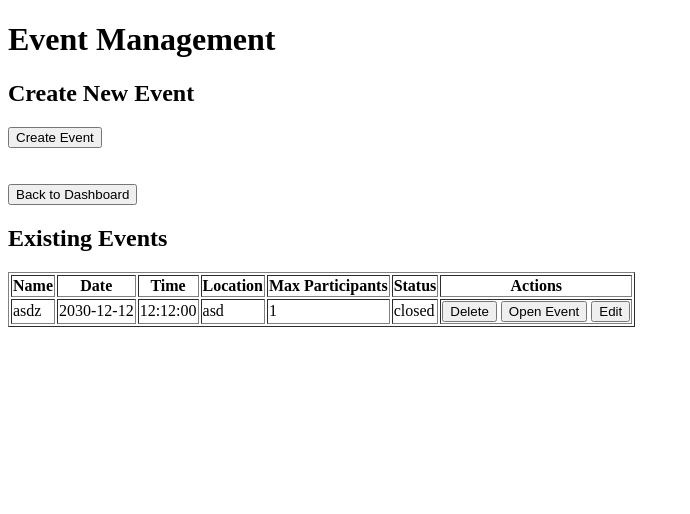
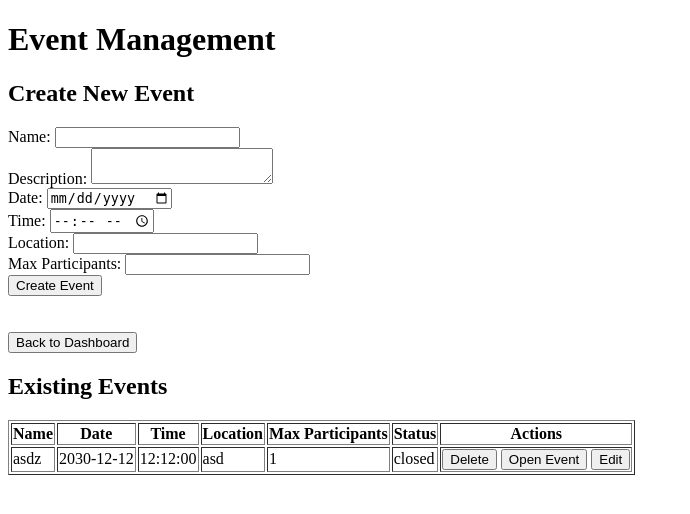
Before and after one commit to itzreiii/midExam-lecWebProg, a PHP site: page /admin/event-management.php in a window 1280 px wide. Shown: the top 514 px of the page, without its empty margins (0-690 px from the left). Run offline with PHP 8.4, Linux system fonts and the light colour scheme; a user stored in the database is signed in; data comes from the database, SQL or seed files in the repository.

Commit message:
Update event-management.php

```diff
--- a/lec/admin/event-management.php
+++ b/lec/admin/event-management.php
@@ -21,12 +21,12 @@ if ($_SERVER['REQUEST_METHOD'] == 'POST') {
                          VALUES (:name, :description, :date, :time, :location, :max_participants)";
                 $stmt = $db->prepare($query);
                 $stmt->execute([
-                    ':name' => $_POST['name'],
-                    ':description' => $_POST['description'],
-                    ':date' => $_POST['date'],
-                    ':time' => $_POST['time'],
-                    ':location' => $_POST['location'],
-                    ':max_participants' => $_POST['max_participants']
+                    ':name' => $_POST['name'] ?? '',
+                    ':description' => $_POST['description'] ?? '',
+                    ':date' => $_POST['date'] ?? '',
+                    ':time' => $_POST['time'] ?? '',
+                    ':location' => $_POST['location'] ?? '',
+                    ':max_participants' => $_POST['max_participants'] ?? 0
                 ]);
                 break;
 
@@ -41,29 +41,37 @@ if ($_SERVER['REQUEST_METHOD'] == 'POST') {
                          WHERE id = :id";
                 $stmt = $db->prepare($query);
                 $stmt->execute([
-                    ':id' => $_POST['event_id'],
-                    ':name' => $_POST['name'],
-                    ':description' => $_POST['description'],
-                    ':date' => $_POST['date'],
-                    ':time' => $_POST['time'],
-                    ':location' => $_POST['location'],
-                    ':max_participants' => $_POST['max_participants']
+                    ':id' => $_POST['event_id'] ?? 0,
+                    ':name' => $_POST['name'] ?? '',
+                    ':description' => $_POST['description'] ?? '',
+                    ':date' => $_POST['date'] ?? '',
+                    ':time' => $_POST['time'] ?? '',
+                    ':location' => $_POST['location'] ?? '',
+                    ':max_participants' => $_POST['max_participants'] ?? 0
                 ]);
                 break;
 
             case 'delete':
                 $query = "DELETE FROM events WHERE id = :id";
                 $stmt = $db->prepare($query);
-                $stmt->execute([':id' => $_POST['event_id']]);
+                $stmt->execute([':id' => $_POST['event_id'] ?? 0]);
                 break;
+
             case 'change_status':
-                $new_status = $_POST['current_status'] === 'open' ? 'closed' : 'open';
+                $new_status = ($_POST['current_status'] ?? '') === 'open' ? 'closed' : 'open';
                 $query = "UPDATE events SET status = :status WHERE id = :id";
                 $stmt = $db->prepare($query);
                 $stmt->execute([
-                    ':id' => $_POST['event_id'],
+                    ':id' => $_POST['event_id'] ?? 0,
                     ':status' => $new_status
                 ]);
+                break;
+
+            case 'edit':
+                $query = "SELECT * FROM events WHERE id = :id";
+                $stmt = $db->prepare($query);
+                $stmt->execute([':id' => $_POST['event_id'] ?? 0]);
+                $event = $stmt->fetch(PDO::FETCH_ASSOC);
                 break;
         }
     }
@@ -85,12 +93,26 @@ $events = $stmt->fetchAll(PDO::FETCH_ASSOC);
 <body>
     <h1>Event Management</h1>
 
-    <!-- Create Event Form -->
-    <h2>Create New Event</h2>
-    <form method="POST">
-        <input type="hidden" name="action" value="create">
-        <!-- Existing fields -->
-        <button type="submit">Create Event</button>
+    <!-- Create/Edit Event Form -->
+    <h2><?= isset($event) ? 'Edit Event' : 'Create New Event' ?></h2>
+    <form method="POST" id="eventForm">
+        <input type="hidden" name="action" value="<?= isset($event) ? 'update' : 'create' ?>">
+        <?php if (isset($event)): ?>
+            <input type="hidden" name="event_id" value="<?= htmlspecialchars($event['id']) ?>">
+        <?php endif; ?>
+        <label for="name">Name:</label>
+        <input type="text" id="name" name="name" required value="<?= htmlspecialchars($event['name'] ?? '') ?>"><br>
+        <label for="description">Description:</label>
+        <textarea id="description" name="description" required><?= htmlspecialchars($event['description'] ?? '') ?></textarea><br>
+        <label for="date">Date:</label>
+        <input type="date" id="date" name="date" required value="<?= htmlspecialchars($event['date'] ?? '') ?>"><br>
+        <label for="time">Time:</label>
+        <input type="time" id="time" name="time" required value="<?= htmlspecialchars($event['time'] ?? '') ?>"><br>
+        <label for="location">Location:</label>
+        <input type="text" id="location" name="location" required value="<?= htmlspecialchars($event['location'] ?? '') ?>"><br>
+        <label for="max_participants">Max Participants:</label>
+        <input type="number" id="max_participants" name="max_participants" required value="<?= htmlspecialchars($event['max_participants'] ?? '') ?>"><br>
+        <button type="submit"><?= isset($event) ? 'Update Event' : 'Create Event' ?></button>
     </form>
 
     <!-- Button to go back to the dashboard -->
@@ -114,26 +136,30 @@ $events = $stmt->fetchAll(PDO::FETCH_ASSOC);
         <?php foreach ($events as $event): ?>
         <tr>
             <td><?= htmlspecialchars($event['name']) ?></td>
-            <td><?= $event['date'] ?></td>
-            <td><?= $event['time'] ?></td>
+            <td><?= htmlspecialchars($event['date']) ?></td>
+            <td><?= htmlspecialchars($event['time']) ?></td>
             <td><?= htmlspecialchars($event['location']) ?></td>
-            <td><?= $event['max_participants'] ?></td>
-            <td><?= htmlspecialchars($event['status']) ?></td>
+            <td><?= htmlspecialchars($event['max_participants']) ?></td>
+            <td><?= htmlspecialchars($event['status'] ?? 'N/A') ?></td>
             <td>
                 <form method="POST" style="display: inline;">
                     <input type="hidden" name="action" value="delete">
-                    <input type="hidden" name="event_id" value="<?= $event['id'] ?>">
+                    <input type="hidden" name="event_id" value="<?= htmlspecialchars($event['id']) ?>">
                     <button type="submit" onclick="return confirm('Are you sure?')">Delete</button>
                 </form>
                 <form method="POST" style="display: inline;">
                     <input type="hidden" name="action" value="change_status">
-                    <input type="hidden" name="event_id" value="<?= $event['id'] ?>">
-                    <input type="hidden" name="current_status" value="<?= htmlspecialchars($event['status']) ?>">
+                    <input type="hidden" name="event_id" value="<?= htmlspecialchars($event['id']) ?>">
+                    <input type="hidden" name="current_status" value="<?= htmlspecialchars($event['status'] ?? '') ?>">
                     <button type="submit">
-                        <?= $event['status'] === 'open' ? 'Close Event' : 'Open Event' ?>
+                        <?= ($event['status'] ?? '') === 'open' ? 'Close Event' : 'Open Event' ?>
                     </button>
                 </form>
-                <button onclick="editEvent(<?= $event['id'] ?>)">Edit</button>
+                <form method="POST" style="display: inline;">
+                    <input type="hidden" name="action" value="edit">
+                    <input type="hidden" name="event_id" value="<?= htmlspecialchars($event['id']) ?>">
+                    <button type="submit">Edit</button>
+                </form>
             </td>
         </tr>
         <?php endforeach; ?>
```
